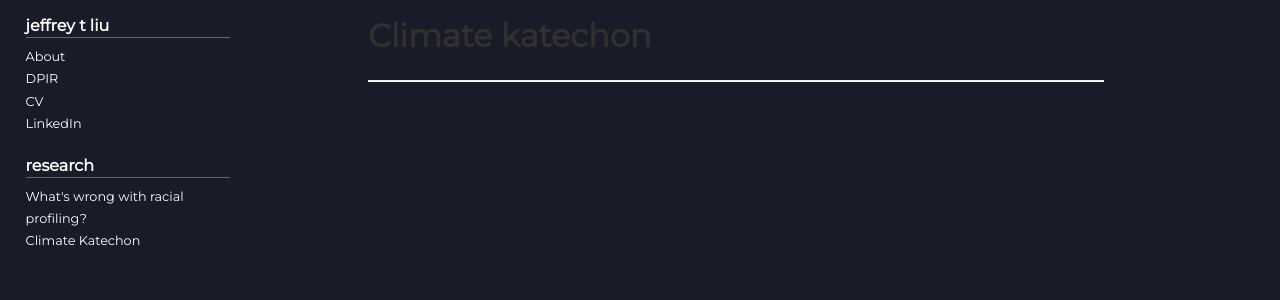
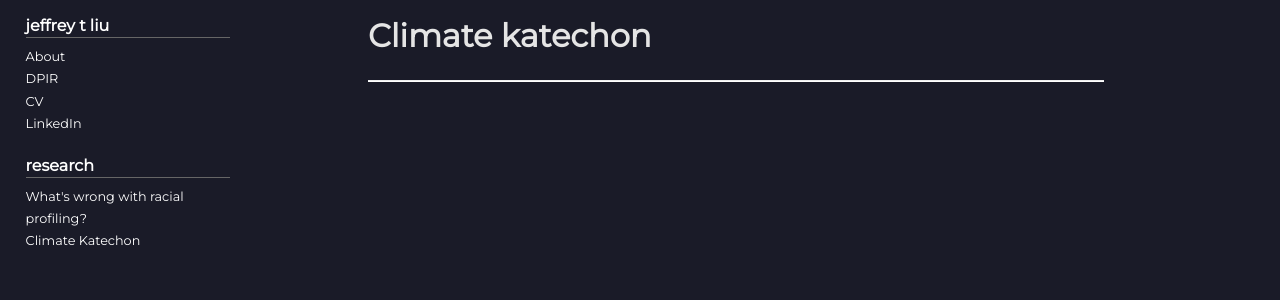
Before and after one commit to jeffrey-t-liu/jeffrey-t-liu.github.io, a Jekyll site: the page built from climate_katechon.md, in a window 1280 px wide. Shown: the top 300 px of the page. Built offline with Jekyll 4.4.1, drawn with Linux system fonts in a browser that asks for light colours.

Commit message:
Update poole.css

```diff
--- a/public/css/poole.css
+++ b/public/css/poole.css
@@ -337,7 +337,7 @@ tbody tr:nth-child(odd) th {
 .page-title,
 .post-title,
 .post-title a {
-  color: #303030;
+  color: #e5e5e5;
 }
 .page-title,
 .post-title {
```
